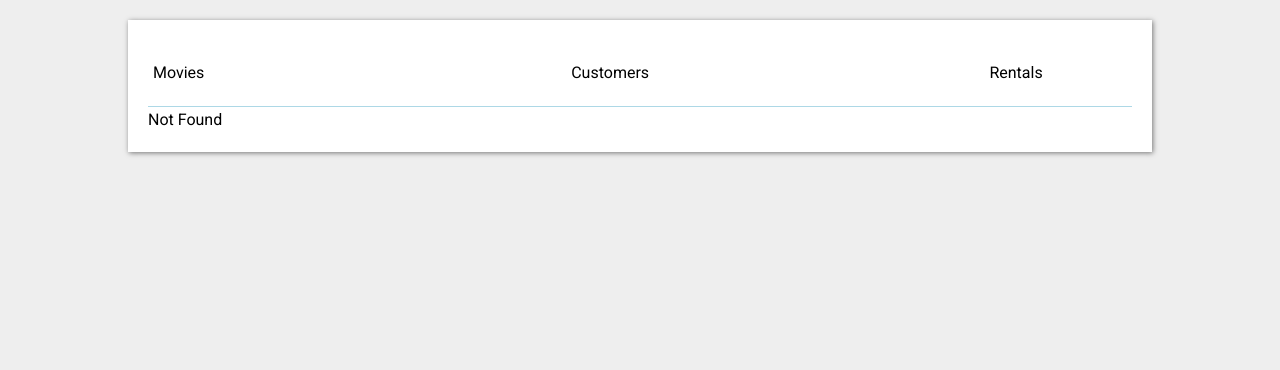
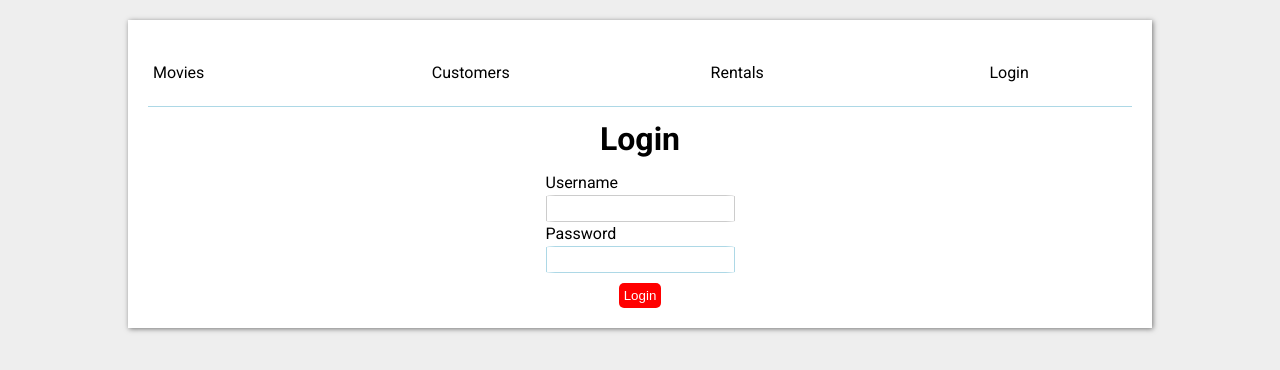
Before and after one commit to richa-verma1001/movies, a React (Create React App) app: page /login in a window 1280 px wide. Before the commit this address had no page. Shown: the top 370 px of the page. Built offline with nearby package versions, Linux system fonts and the light colour scheme.

Commit message:
Partial: Login Component

```diff
--- a/package.json
+++ b/package.json
@@ -10,6 +10,7 @@
     "@testing-library/jest-dom": "^5.16.2",
     "@testing-library/react": "^12.1.3",
     "@testing-library/user-event": "^13.5.0",
+    "joi-browser": "^13.4.0",
     "react": "^17.0.2",
     "react-dom": "^17.0.2",
     "react-router-dom": "^6.2.1",
--- a/src/components/NavBar.jsx
+++ b/src/components/NavBar.jsx
@@ -8,6 +8,7 @@ export default function NavBar() {
         <li><NavLink to="/movies">Movies</NavLink></li>
         <li><NavLink to="/customers">Customers</NavLink></li>
         <li><NavLink to="/rentals">Rentals</NavLink></li>
+        <li><NavLink to="/login">Login</NavLink></li>
       </ul>
     </div>
   )
--- /dev/null
+++ b/src/components/common/Input.jsx
@@ -0,0 +1,27 @@
+import React from 'react'
+
+export default function Input(props) {
+  const {
+    label,
+    name,
+    value,
+    type,
+    onChange,
+    error } = props;
+
+  const showError = error != '' ? true : false;
+
+  return (
+    <>
+      <label htmlFor={name}>{label}</label>
+      <input
+        autoFocus
+        name={name}
+        value={value}
+        id={name}
+        type={type}
+        onChange={onChange} />
+      <span className={showError ? 'error' : ''}>{error}</span>
+    </>
+  )
+}
--- a/src/index.css
+++ b/src/index.css
@@ -41,6 +41,10 @@ button {
   padding: 5px;
   border-radius: 5px;
   cursor: pointer;
+}
+
+button:disabled {
+  background-color: gray;
 }
 
 a {
@@ -131,3 +135,45 @@ footer button.selected, footer button:hover {
   background-color: lightblue;
   color: white;
 }
+
+.loginForm {
+  padding-top: 20px;
+  display: flex;
+  flex-direction: column;
+  justify-content: center;
+  align-items: center;
+  line-height: 1.5rem;
+  font-size: 1rem;
+}
+.loginForm h1 {
+  margin-bottom: 20px;
+}
+
+form {
+  display: flex;
+  flex-direction: column;
+}
+
+form>input {
+  padding: 5px 5px;
+  border: 1px solid rgb(0,0,0,0.2);
+  border-radius: 5%;
+}
+
+form>input:focus {
+  border: 1px solid lightblue;
+}
+form>button {
+  margin-top: 10px;
+  width: fit-content;
+  align-self: center;
+}
+
+form>span {
+  display: none;
+}
+
+form>span.error {
+  display: contents;
+  color: red;
+}
--- a/src/index.js
+++ b/src/index.js
@@ -1,14 +1,15 @@
 import React from 'react';
 import ReactDOM from 'react-dom';
-import './index.css';
+import { BrowserRouter, Routes, Route } from 'react-router-dom';
 import App from './App';
-import Movies from './routes/Movies';
-import { BrowserRouter, Routes, Route } from 'react-router-dom';
 import MoviesContainer from './components/MoviesContainer';
 import MovieForm from './routes/MovieForm';
+import Movies from './routes/Movies';
 import Customers from './routes/Customers';
 import Rentals from './routes/Rentals';
+import Login from './routes/Login';
 import NotFound from './routes/NotFound';
+import './index.css';
 
 ReactDOM.render(
   <BrowserRouter>
@@ -21,6 +22,7 @@ ReactDOM.render(
         </Route>
         <Route path="customers" element={<Customers />} />
         <Route path="rentals" element={<Rentals />} />
+        <Route path="login" element={<Login />} />
         <Route path="*" element={<NotFound />} />
       </Route>
 
--- /dev/null
+++ b/src/routes/Login.jsx
@@ -0,0 +1,92 @@
+import { faJoint } from '@fortawesome/free-solid-svg-icons';
+import React, { Component } from 'react';
+import Input from '../components/common/Input';
+import Joi from 'joi-browser';
+
+export default class Login extends Component {
+  constructor(props) {
+    super(props);
+    this.state = {
+      account: { username: '', password: '' },
+      errors: { username: '', password: '' }
+    }
+    this.handleChange = this.handleChange.bind(this);
+    this.handleLogin = this.handleLogin.bind(this);
+  }
+
+  schema = {
+    username: Joi.string().required().label("Username"),
+    password: Joi.string().required().label("Password")
+  };
+
+  handleChange(e) {
+    const account = { ...this.state.account };
+    const name = e.target.name;
+    const value = e.target.value;
+    account[name] = value;
+
+    this.setState({
+      account: account
+    })
+  }
+
+  isValid() {
+    const isValid = false;
+    const account = { ...this.state.account };
+    let errors = { ...this.state.errors };
+    let allErrors = Joi.validate(account, this.schema, { abortEarly: false });
+    allErrors = allErrors.error?.details;
+
+    if (allErrors) {
+      allErrors?.map((error) => {
+        const errorName = error.context.key;
+        const errorValue = error.message;
+        const result = { [errorName]: errorValue };
+        errors = { ...errors, ...result };
+      });
+
+      this.setState({
+        errors: errors
+      })
+    } else {
+      this.setState({
+        errors: { username: '', password: '' }
+      })
+      isValid = true;
+    }
+    return isValid;
+  }
+
+  handleLogin(e) {
+    e.preventDefault();
+    const isValid = this.isValid();
+    //2. if isValid, Submit Form
+  }
+
+  render() {
+    return (
+      <div className='loginForm'>
+        <h1>Login</h1>
+        <form>
+          <Input
+            label="Username"
+            name="username"
+            type="text"
+            value={this.state.account.username}
+            onChange={this.handleChange}
+            error={this.state.errors.username} />
+
+          <Input
+            label="Password"
+            name="password"
+            type="password"
+            value={this.state.account.password}
+            onChange={this.handleChange}
+            error={this.state.errors.password} />
+
+          <button onClick={this.handleLogin}>Login</button>
+        </form>
+      </div>
+    )
+  }
+}
```
Also changed, not shown: src/components/common/Form.jsx (added, +39 -0 lines), 1 other file (tests, documents, lock files or other folders).
